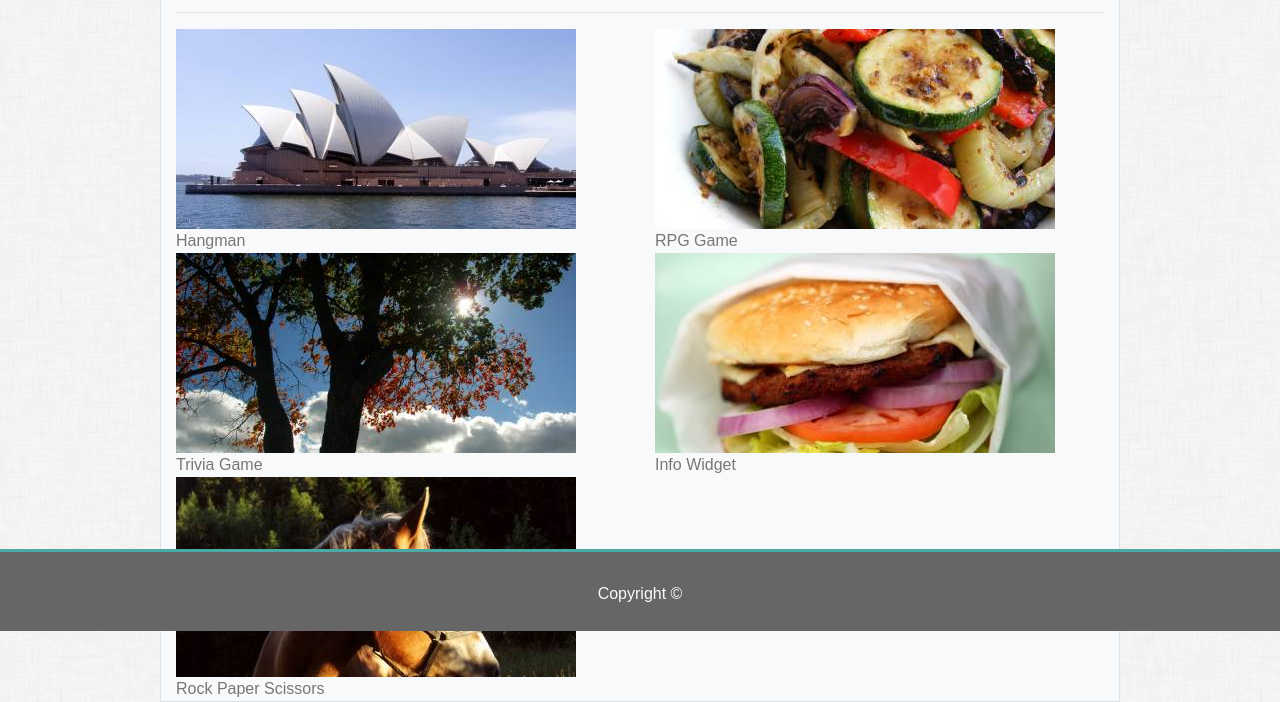
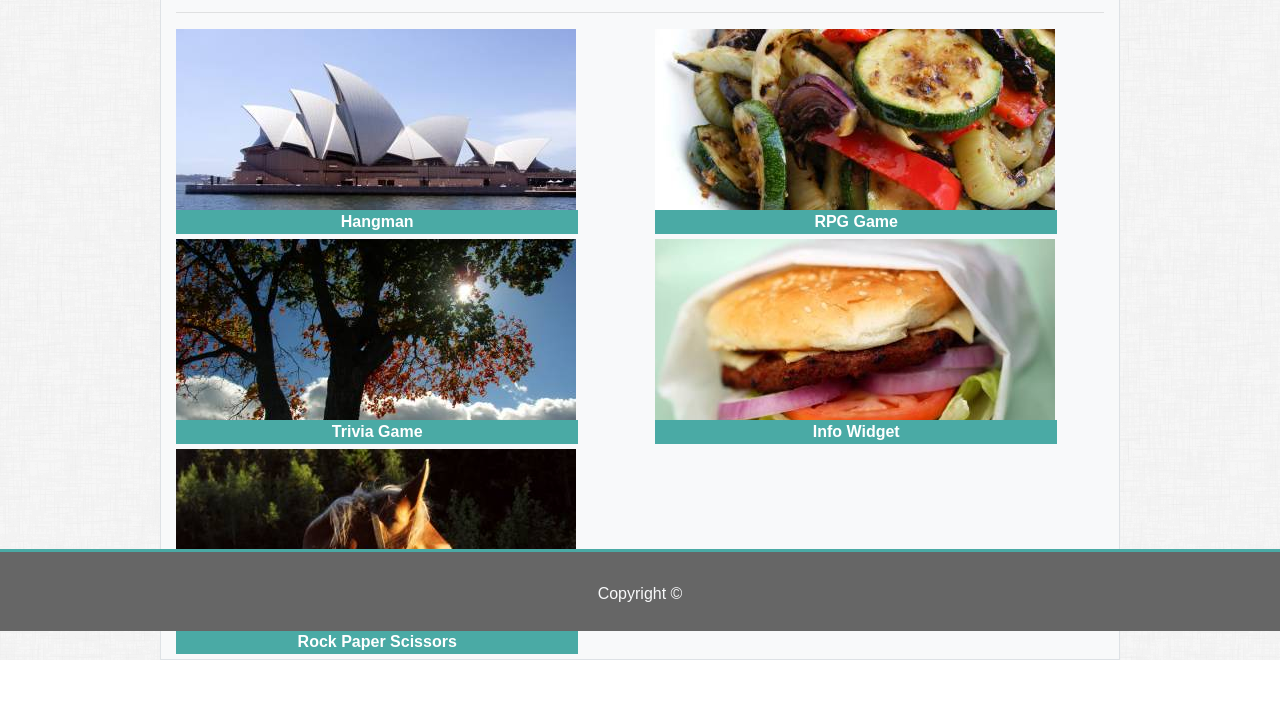
Before and after one commit to arao2113/Bootstrap-Portfolio, a plain HTML site: page portfolio.html in a window 1280 px wide. Shown: the part 169-871 px from the top of the page. After the commit the page ends 829 px from the top, so only its background shows below. Drawn offline with nearby package versions, Linux system fonts and the light colour scheme.

Commit message:
Final polished

```diff
--- a/assets/css/style.css
+++ b/assets/css/style.css
@@ -29,6 +29,16 @@ p{
     padding: 15px;
 }
 
+.label1{
+    color: white;
+    background-color: #4aaaa5;
+    text-align: center;
+    position: absolute;
+    bottom: 5px;
+    width: 84%;
+    font-weight: bold;
+}
+
 footer {
     background: #666;
     border-top: 3px solid #4aaaa5;
@@ -38,3 +48,7 @@ footer {
     bottom: 0;
     width: 100%;
 }
+
+img{
+    margin-bottom: 10px;
+}
```
Also changed, not shown: portfolio.html (indentation only).
